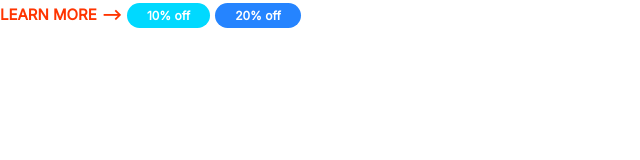
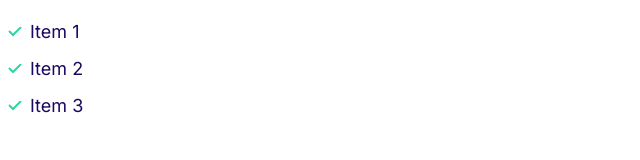
Before and after one commit to thierrydhuot/Cloud-Hosting, a plain HTML site: page index.html in a window 1280 px wide. Shown: the whole page, without its empty margins (0-640 px from the left). Drawn offline with Linux system fonts and the light colour scheme.

Commit message:
Build the lists components.

```diff
--- a/css/styles.css
+++ b/css/styles.css
@@ -118,3 +118,33 @@ a{
         font-size: 1.2rem;
     }
 }
+
+/* Lists */
+
+.list{
+    list-style: none;
+    padding-left: 0;
+    color: var(--colour-headings);
+}
+
+.list--inline .list__item{
+    display: inline-block;
+    margin-right: 2rem;
+
+}
+
+.list--tick{
+    list-style-image: url(../images/tick.svg);
+    padding-left: 3rem;
+}
+
+.list--tick .list__item{
+    padding-left: 0.5rem;
+    margin-bottom: 1rem;
+}
+
+@media screen and (min-width: 1024px) {
+    .list--tick .list__item{
+        padding-left: 0rem;
+    }
+}
--- a/index.html
+++ b/index.html
@@ -14,8 +14,10 @@
     />
   </head>
   <body>
-    <a href="" class="link-arrow">Learn More</a>
-    <span class="badge badge--secondary">10% off</span>
-    <span class="badge badge--small badge--primary">20% off</span>
+    <ul class="list list--tick">
+      <li class="list__item">Item 1</li>
+      <li class="list__item">Item 2</li>
+      <li class="list__item">Item 3</li>
+    </ul>
   </body>
 </html>
```
Also changed, not shown: components/lists.html (added, +10 -0 lines), images/tick.svg (added).
